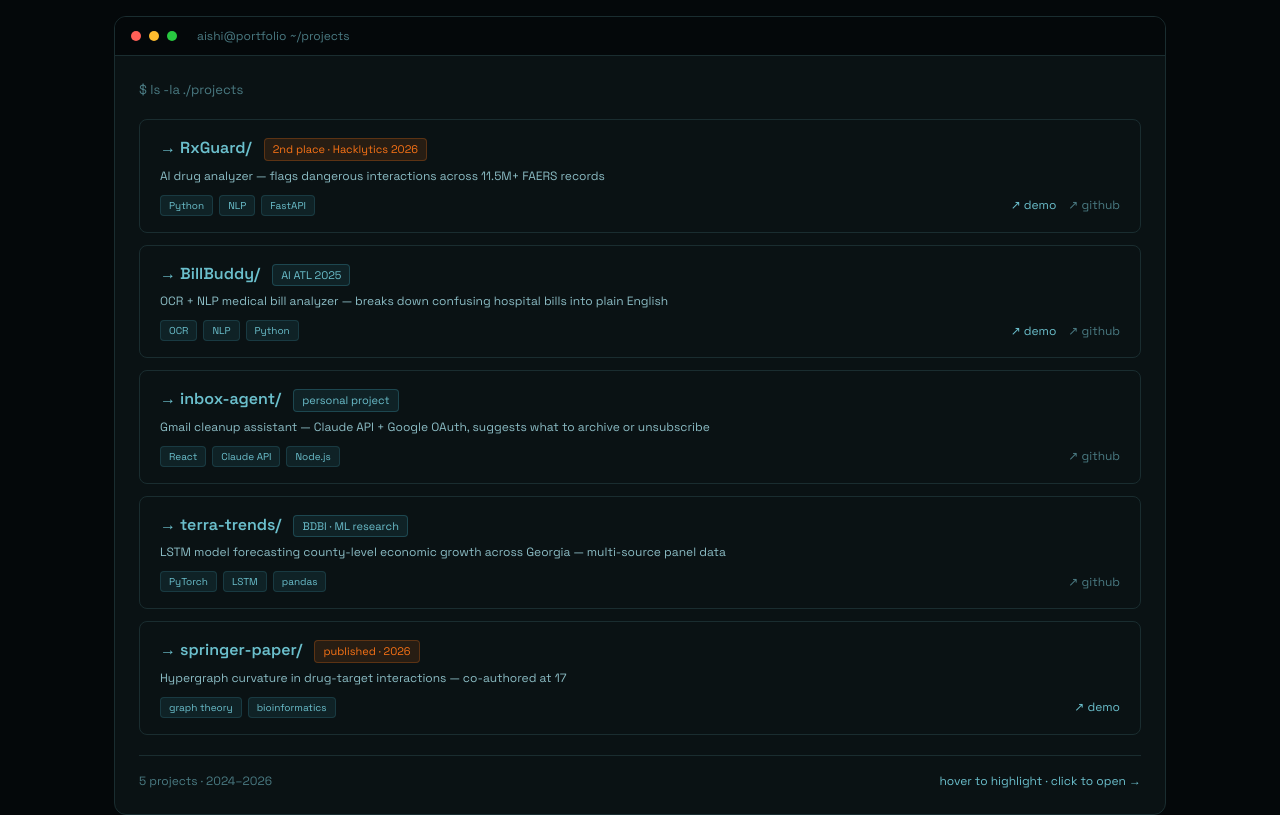
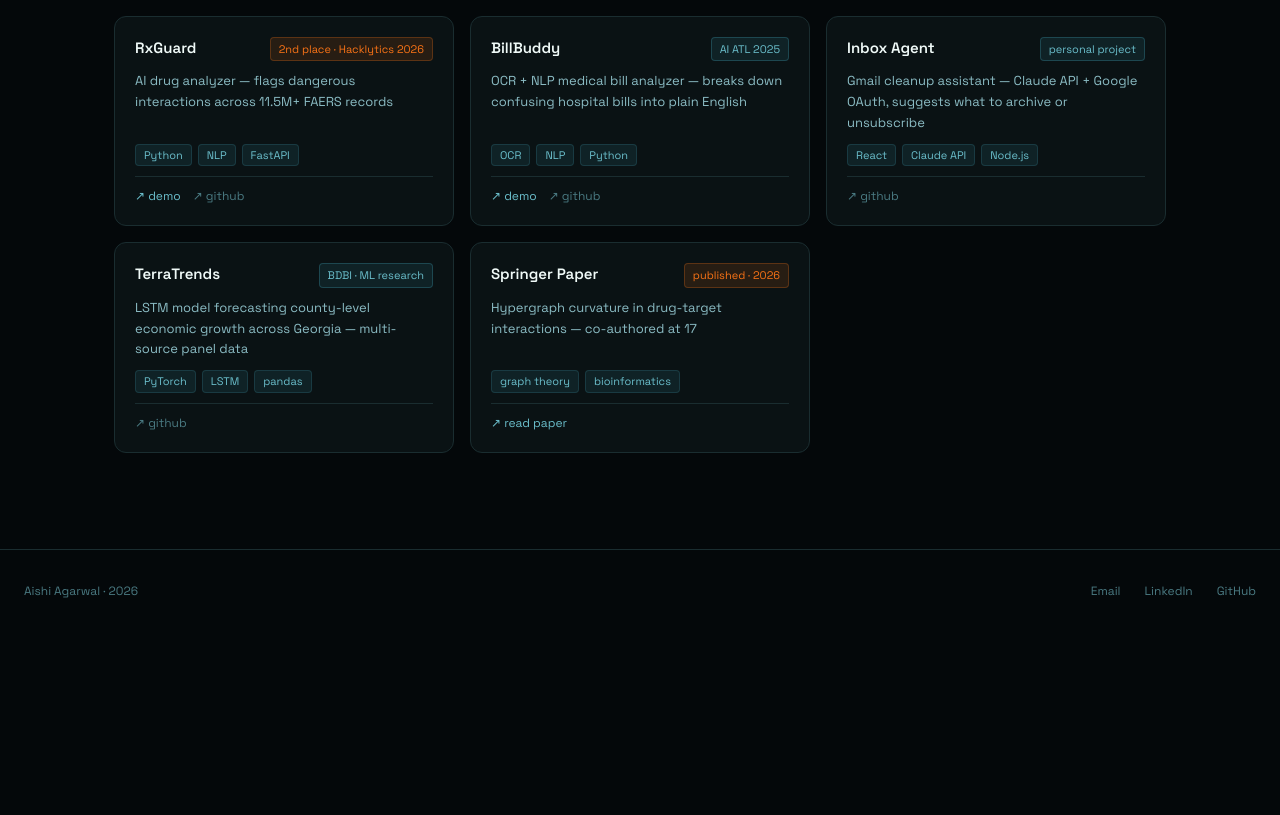
Before and after one commit to Aishi25/PersonalPortfolio, a Next.js app: page / in a window 1280 px wide. Shown: the part 1823-2638 px from the top of the page. After the commit the page ends 2455 px from the top, so only its background shows below. Built offline with nearby package versions, Linux system fonts and the light colour scheme.

Commit message:
Replace terminal layout with clean card grid for projects section

```diff
--- a/components/Projects.tsx
+++ b/components/Projects.tsx
@@ -4,7 +4,7 @@ import { SectionWrapper, SectionLabel, SectionHeading } from "@/components/ui/Se
 
 const PROJECTS = [
   {
-    slug: "RxGuard/",
+    name: "RxGuard",
     badge: "2nd place · Hacklytics 2026",
     badgeAccent: true,
     description: "AI drug analyzer — flags dangerous interactions across 11.5M+ FAERS records",
@@ -13,7 +13,7 @@ const PROJECTS = [
     github: "https://github.com/gt12889/hacklytics2026",
   },
   {
-    slug: "BillBuddy/",
+    name: "BillBuddy",
     badge: "AI ATL 2025",
     badgeAccent: false,
     description: "OCR + NLP medical bill analyzer — breaks down confusing hospital bills into plain English",
@@ -22,7 +22,7 @@ const PROJECTS = [
     github: "https://github.com/Aishi25/BillBuddyPrivate",
   },
   {
-    slug: "inbox-agent/",
+    name: "Inbox Agent",
     badge: "personal project",
     badgeAccent: false,
     description: "Gmail cleanup assistant — Claude API + Google OAuth, suggests what to archive or unsubscribe",
@@ -31,7 +31,7 @@ const PROJECTS = [
     github: "https://github.com/Aishi25/Inbox_Cleaning_Agent",
   },
   {
-    slug: "terra-trends/",
+    name: "TerraTrends",
     badge: "BDBI · ML research",
     badgeAccent: false,
     description: "LSTM model forecasting county-level economic growth across Georgia — multi-source panel data",
@@ -40,7 +40,7 @@ const PROJECTS = [
     github: "https://github.com/Aishi25/TerraTrends",
   },
   {
-    slug: "springer-paper/",
+    name: "Springer Paper",
     badge: "published · 2026",
     badgeAccent: true,
     description: "Hypergraph curvature in drug-target interactions — co-authored at 17",
@@ -58,84 +58,57 @@ export function Projects() {
 
       <div
         style={{
+          display: "grid",
+          gridTemplateColumns: "repeat(auto-fit, minmax(280px, 1fr))",
+          gap: "1rem",
+        }}
+      >
+        {PROJECTS.map((p) => (
+          <div
+            key={p.name}
+            style={{
               background: "var(--surface)",
               border: "1px solid var(--border)",
               borderRadius: "var(--radius-lg)",
-          overflow: "hidden",
-        }}
-      >
-        {/* Title bar */}
-        <div
-          style={{
-            background: "var(--bg)",
-            borderBottom: "1px solid var(--border)",
-            padding: "10px 16px",
+              padding: "1.25rem",
               display: "flex",
-            alignItems: "center",
-            gap: "8px",
-          }}
-        >
-          <span style={{ width: 10, height: 10, borderRadius: "50%", background: "#ff5f57", display: "inline-block" }} />
-          <span style={{ width: 10, height: 10, borderRadius: "50%", background: "#febc2e", display: "inline-block" }} />
-          <span style={{ width: 10, height: 10, borderRadius: "50%", background: "#28c840", display: "inline-block" }} />
-          <span
-            style={{
-              marginLeft: "12px",
-              fontFamily: "var(--font-mono), monospace",
-              fontSize: "12px",
-              color: "var(--text-muted)",
-            }}
-          >
-            aishi@portfolio ~/projects
-          </span>
-        </div>
-
-        {/* Body */}
-        <div style={{ padding: "1.5rem", fontFamily: "var(--font-mono), monospace" }}>
-          <div style={{ color: "var(--text-muted)", fontSize: "13px", marginBottom: "1.25rem" }}>
-            $ ls -la ./projects
-          </div>
-
-          <div style={{ display: "flex", flexDirection: "column", gap: "0.75rem" }}>
-            {PROJECTS.map((p) => (
-              <div
-                key={p.slug}
-                className="project-row"
-                style={{
-                  border: "1px solid var(--border)",
-                  borderRadius: "var(--radius)",
-                  padding: "1rem 1.25rem",
-                  cursor: "default",
+              flexDirection: "column",
+              gap: "10px",
               transition: "border-color 0.15s",
             }}
             onMouseEnter={(e) => (e.currentTarget.style.borderColor = "var(--primary)")}
             onMouseLeave={(e) => (e.currentTarget.style.borderColor = "var(--border)")}
           >
-                <div style={{ display: "flex", alignItems: "baseline", gap: "0.75rem", marginBottom: "6px", flexWrap: "wrap" }}>
-                  <span style={{ color: "var(--primary-light)", fontWeight: 600 }}>→ {p.slug}</span>
+            <div style={{ display: "flex", justifyContent: "space-between", alignItems: "flex-start", gap: "8px" }}>
+              <span style={{ fontSize: "15px", fontWeight: 600, color: "var(--text)" }}>
+                {p.name}
+              </span>
               <span
                 style={{
                   fontSize: "11px",
+                  padding: "3px 8px",
+                  borderRadius: "4px",
+                  whiteSpace: "nowrap",
+                  flexShrink: 0,
                   background: p.badgeAccent ? "rgba(249,115,22,0.12)" : "var(--primary-dim)",
                   color: p.badgeAccent ? "var(--accent)" : "var(--primary-light)",
                   border: `1px solid ${p.badgeAccent ? "rgba(249,115,22,0.25)" : "rgba(61,157,174,0.3)"}`,
-                      borderRadius: "4px",
-                      padding: "2px 8px",
                 }}
               >
                 {p.badge}
               </span>
             </div>
-                <div style={{ color: "var(--text-secondary)", fontSize: "12px", marginBottom: "10px" }}>
+
+            <p style={{ fontSize: "13px", color: "var(--text-secondary)", lineHeight: 1.6, flex: 1, margin: 0 }}>
               {p.description}
-                </div>
-                <div style={{ display: "flex", alignItems: "center", justifyContent: "space-between", flexWrap: "wrap", gap: "8px" }}>
-                  <div style={{ display: "flex", gap: "6px", flexWrap: "wrap" }}>
+            </p>
+
+            <div style={{ display: "flex", flexWrap: "wrap", gap: "6px" }}>
               {p.tags.map((t) => (
                 <span
                   key={t}
                   style={{
-                          fontSize: "10px",
+                    fontSize: "11px",
                     color: "var(--primary-light)",
                     background: "var(--primary-dim)",
                     border: "1px solid rgba(61,157,174,0.2)",
@@ -147,40 +120,44 @@ export function Projects() {
                 </span>
               ))}
             </div>
-                  <div style={{ display: "flex", gap: "0.75rem" }}>
+
+            {(p.demo || p.github) && (
+              <div
+                style={{
+                  display: "flex",
+                  gap: "12px",
+                  paddingTop: "10px",
+                  borderTop: "1px solid var(--border)",
+                }}
+              >
                 {p.demo && (
-                      <a href={p.demo} target="_blank" rel="noopener noreferrer"
+                  <a
+                    href={p.demo}
+                    target="_blank"
+                    rel="noopener noreferrer"
                     style={{ fontSize: "12px", color: "var(--primary-light)", textDecoration: "none" }}
-                      >↗ demo</a>
+                    onMouseEnter={(e) => (e.currentTarget.style.color = "var(--text)")}
+                    onMouseLeave={(e) => (e.currentTarget.style.color = "var(--primary-light)")}
+                  >
+                    ↗ {p.name === "Springer Paper" ? "read paper" : "demo"}
+                  </a>
                 )}
                 {p.github && (
-                      <a href={p.github} target="_blank" rel="noopener noreferrer"
+                  <a
+                    href={p.github}
+                    target="_blank"
+                    rel="noopener noreferrer"
                     style={{ fontSize: "12px", color: "var(--text-muted)", textDecoration: "none" }}
                     onMouseEnter={(e) => (e.currentTarget.style.color = "var(--text-secondary)")}
                     onMouseLeave={(e) => (e.currentTarget.style.color = "var(--text-muted)")}
-                      >↗ github</a>
+                  >
+                    ↗ github
+                  </a>
                 )}
               </div>
-                </div>
+            )}
           </div>
         ))}
-          </div>
-
-          <div
-            style={{
-              marginTop: "1.25rem",
-              paddingTop: "1rem",
-              borderTop: "1px solid var(--border)",
-              color: "var(--text-muted)",
-              fontSize: "12px",
-              display: "flex",
-              justifyContent: "space-between",
-            }}
-          >
-            <span>5 projects · 2024–2026</span>
-            <span style={{ color: "var(--primary-light)" }}>hover to highlight · click to open →</span>
-          </div>
-        </div>
       </div>
     </SectionWrapper>
   );
```
Lines whose indentation alone changed are shown as unchanged.
